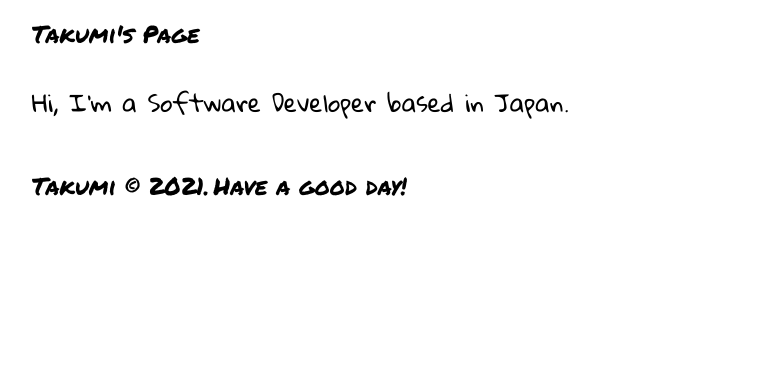
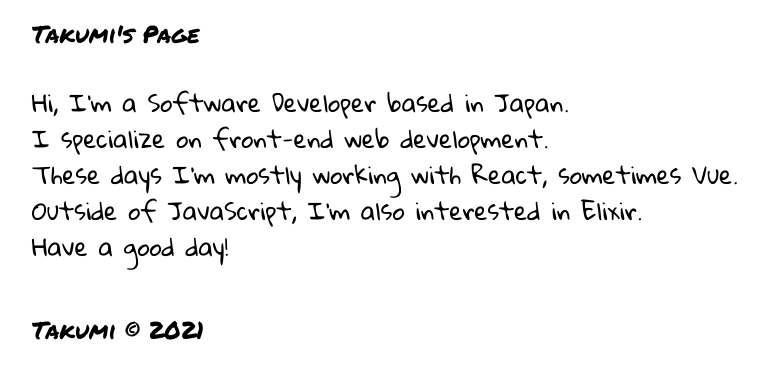
Before and after one commit to gitkumi/gitkumi.github.io, a Next.js app: page / in a window 1280 px wide. Shown: the top 378 px of the page, without its empty margins (224-992 px from the left). Built offline with nearby package versions, Linux system fonts and the light colour scheme.

Commit message:
Update text

```diff
--- a/components/Footer/index.js
+++ b/components/Footer/index.js
@@ -5,10 +5,7 @@ export default function Footer() {
   return (
     <footer className={styles.main}>
       <Container>
-        <div className={styles.text}>
-          <span>Takumi © 2021.</span>
-          <span>Have a good day!</span>
-        </div>
+        Takumi © 2021
       </Container>
     </footer>
   )
--- a/components/Footer/index.module.scss
+++ b/components/Footer/index.module.scss
@@ -3,12 +3,3 @@
   padding-top: 3rem;
   padding-bottom: 1rem;
 }
-
-.text {
-  display: inline-flex;
-  flex-wrap: wrap;
-
-  & > span:first-child {
-    margin-right: 0.25rem;
-  }
-}
--- a/pages/index.js
+++ b/pages/index.js
@@ -16,7 +16,11 @@ export default function Home() {
       <main>
         <Container>
           <div>
-            Hi, I'm a Software Developer based in Japan.
+            <p>Hi, I'm a Software Developer based in Japan.</p>
+            <p>I specialize on front-end web development.</p>
+            <p>These days I'm mostly working with React, sometimes Vue.</p>
+            <p>Outside of JavaScript, I'm also interested in Elixir.</p>
+            <p>Have a good day!</p>
           </div>
         </Container>
       </main>
```
